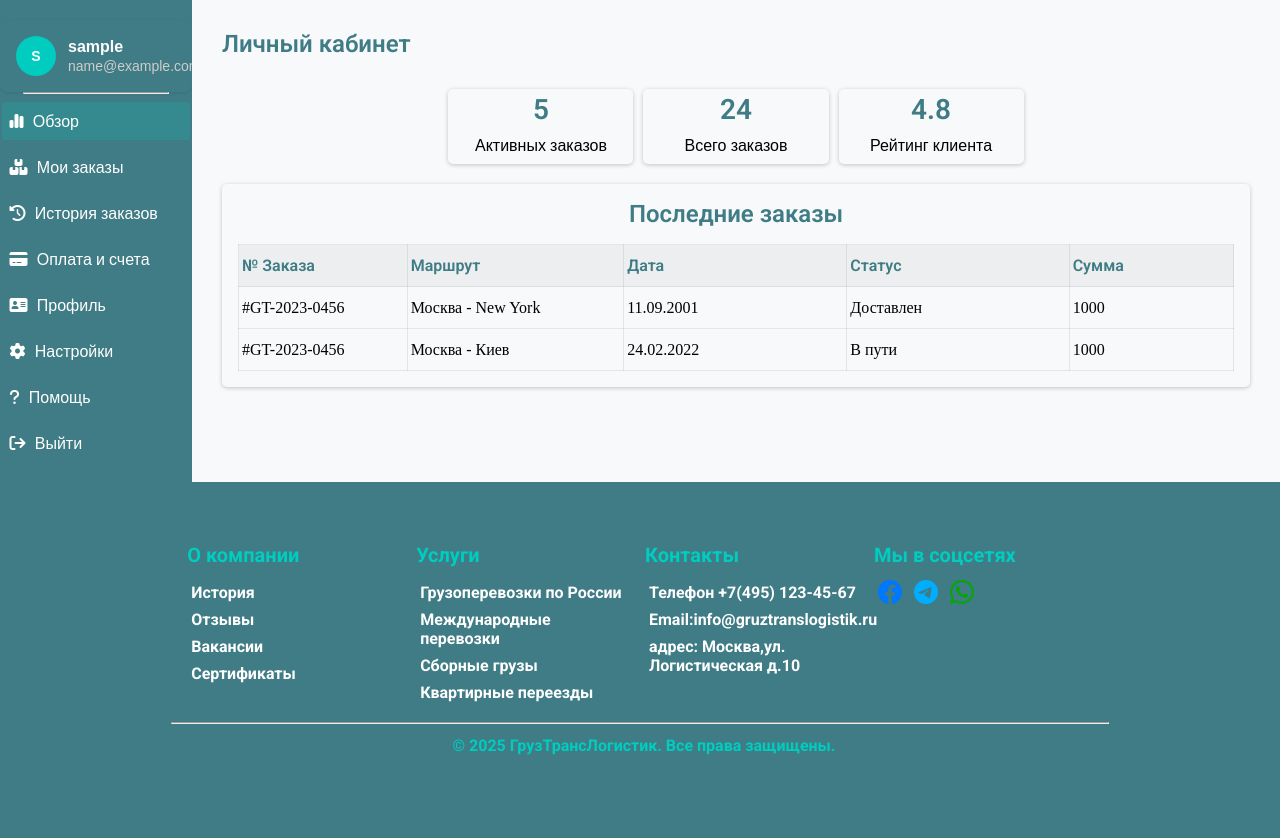
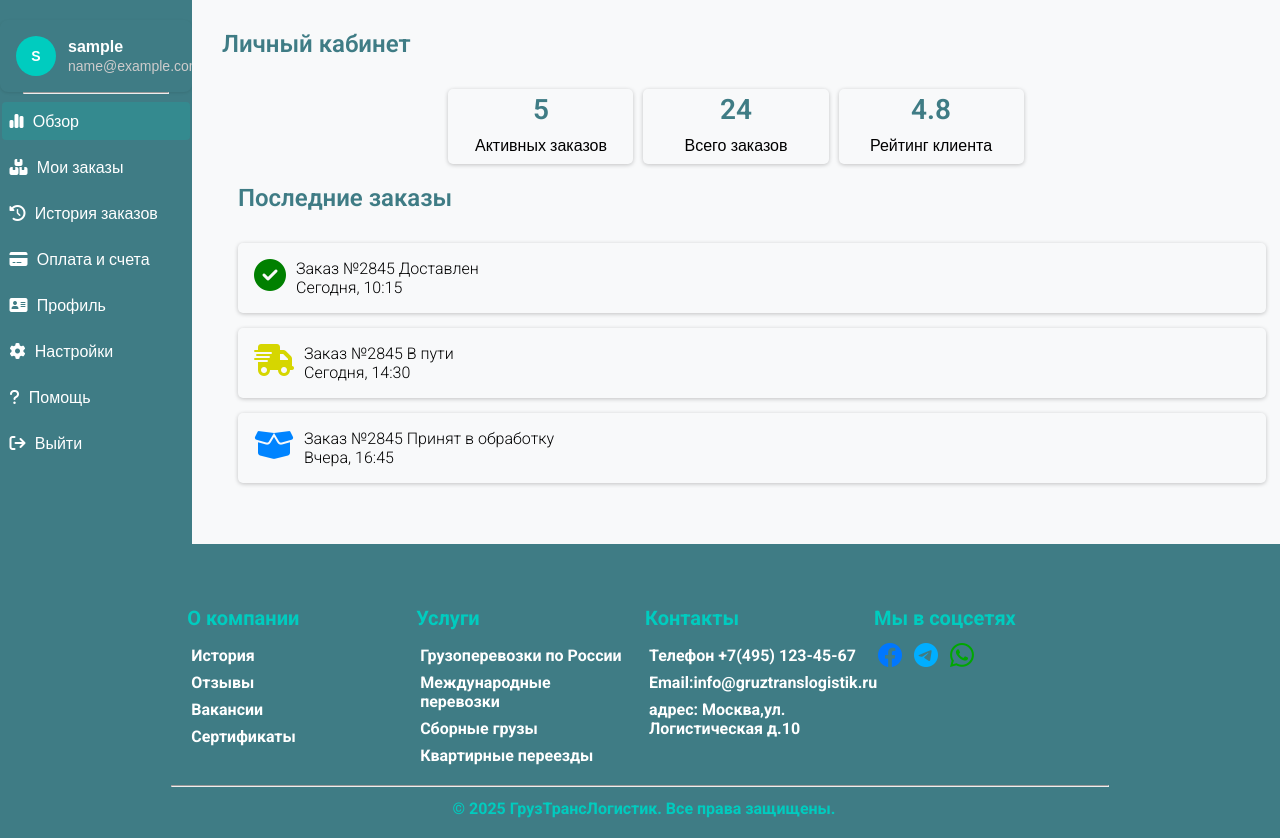
Before and after one commit to Minat02/TranzGruz, a PHP site: page /account.php in a window 1280 px wide. Shown: the part 108-946 px from the top of the page. Before the commit the page ends 863 px from the top, so only its background shows below. Run offline with PHP 8.4, Linux system fonts and the light colour scheme; the visitor is signed in with stand-in values (Sample User, id 1).

Commit message:
update overview

```diff
--- a/account.php
+++ b/account.php
@@ -6,22 +6,8 @@ if (!isset($_SESSION['logged_in']) || !$_SESSION['logged_in']) {
     exit();
 }
 
-
-function getInitials($name)
-{
-    $names = explode(' ', $name);
-    $initials = '';
-    foreach ($names as $n) {
-        $initials .= strtoupper(substr($n, 0, 1));
-    }
-    return $initials;
-}
-
 $username = $_SESSION['username'];
 $initials = getInitials($username);
-
-// var_dump($_SESSION);
-// exit();
 ?>
 
 <section class="account-container">
@@ -73,42 +59,83 @@ $initials = getInitials($username);
             <div class="table">
                 <h2 class="account-table-header">Последние заказы</h2>
                 <div class="account-table">
-                    <table class="iksweb">
-                        <tr>
-                            <th>№ Заказа</th>
-                            <th>Маршрут</th>
-                            <th>Дата</th>
-                            <th>Статус</th>
-                            <th>Сумма</th>
-                        </tr>
-                        <tr>
-                            <td>#GT-2023-0456</td>
-                            <td>Москва - New York</td>
-                            <td>11.09.2001</td>
-                            <td>Доставлен</td>
-                            <td>1000</td>
-                        </tr>
-                        <tr>
-                            <td>#GT-2023-0456</td>
-                            <td>Москва - Киев</td>
-                            <td>24.02.2022</td>
-                            <td>В пути</td>
-                            <td>1000</td>
-                        </tr>
-                    </table>
+                    <div class="account-table-cart">
+                        <i class="fa-solid fa-circle-check"></i>
+                        <p>
+                            Заказ №2845 Доставлен<br>
+                            Сегодня, 10:15
+                        </p>
+                    </div>
+                    <div class="account-table-cart">
+                        <i class="fa-solid fa-truck-fast"></i>
+                        <p>
+                            Заказ №2845 В пути<br>
+                            Сегодня, 14:30
+                        </p>
+                    </div>
+                    <div class="account-table-cart">
+                        <i class="fa-solid fa-box-open"></i>
+                        <p>
+                            Заказ №2845 Принят в обработку<br>
+                            Вчера, 16:45
+                        </p>
+                    </div>
                 </div>
             </div>
         </div>
+
         <div class="tab-content" id="orders">
-            0
+            <h1 class="account-main-header">Личный кабинет</h1>
         </div>
+
         <div class="tab-content" id="history">
-            1
+            <h1 class="account-main-header">Личный кабинет</h1>
+            <h2 class="history-inscription">История заказов</h2>
+            <table class="iksweb">
+		<tr>
+			<td></td>
+			<td></td>
+			<td></td>
+			<td></td>
+			<td></td>
+		</tr>
+		<tr>
+			<td></td>
+			<td></td>
+			<td></td>
+			<td></td>
+			<td></td>
+		</tr>
+		<tr>
+			<td></td>
+			<td></td>
+			<td></td>
+			<td></td>
+			<td></td>
+		</tr>
+		<tr>
+			<td></td>
+			<td></td>
+			<td></td>
+			<td></td>
+			<td></td>
+		</tr>
+		<tr>
+			<td></td>
+			<td></td>
+			<td></td>
+			<td></td>
+			<td></td>
+		</tr>
+</table>
         </div>
+
         <div class="tab-content" id="payment">
-            2
+            <h1 class="account-main-header">Личный кабинет</h1>
         </div>
+
         <div class="tab-content" id="profile">
+            <h1 class="account-main-header">Личный кабинет</h1>
             <div class="setting">
                 <h2 class="profile-header">Настройки профиля</h2>
                 <div class="profile-main">
@@ -130,11 +157,13 @@ $initials = getInitials($username);
                 <button class="profile-button">Сохранить изминения</button>
             </div>
         </div>
+
         <div class="tab-content" id="settings">
-            4
+            <h1 class="account-main-header">Личный кабинет</h1>
         </div>
+
         <div class="tab-content" id="help">
-            5
+            <h1 class="account-main-header">Личный кабинет</h1>
         </div>
 </section>
 <?php
--- a/assets/css/style.css
+++ b/assets/css/style.css
@@ -3,7 +3,8 @@
     padding: 0;
 }
 
-html, body {
+html,
+body {
     height: 100%;
 }
 
@@ -582,8 +583,7 @@ aside {
 
 .account-table-header {
     color: #3F7C85;
-    text-align: center;
-    padding-top: 1rem;
+    padding:0 1rem 0 1rem;
     margin-top: 2%;
     font-family: "Roboto", sans-serif;
     font-optical-sizing: auto;
@@ -593,46 +593,43 @@ aside {
         "wdth" 100;
 }
 
-.table {
+.account-table-cart {
+    width: 100%;
+    margin: 15px auto 15px auto;
+    display: flex;
+    justify-content: start;
+    gap: 10px;
+    padding: 1rem;
     box-shadow: 0 1px 4px rgba(0, 0, 0, 0.219);
     border-radius: 5px;
+}
+
+.account-table-cart p {
+    font-family: "Roboto", sans-serif;
+    font-optical-sizing: auto;
+    font-weight: 350;
+    font-style: normal;
+    font-variation-settings:
+        "wdth" 100;
 }
 
 .account-table {
     padding: 1rem;
 }
 
-table.iksweb {
-    width: 100%;
-    border-collapse: collapse;
-    border-spacing: 0;
-    height: auto;
+.fa-solid.fa-circle-check {
+    color: green;
+    font-size: 2rem;
 }
 
-table.iksweb,
-table.iksweb td,
-table.iksweb th {
-    border: 1px solid #5959591e;
+.fa-solid.fa-truck-fast {
+    color: rgb(214, 214, 0);
+    font-size: 2rem;
 }
 
-table.iksweb td,
-table.iksweb th {
-    padding: 3px;
-    width: 30px;
-    height: 35px;
-}
-
-table.iksweb th {
-    background: #2222220c;
-    color: #3F7C85;
-    text-align: left;
-    font-weight: normal;
-    font-family: "Roboto", sans-serif;
-    font-optical-sizing: auto;
-    font-weight: 600;
-    font-style: normal;
-    font-variation-settings:
-        "wdth" 100;
+.fa-solid.fa-box-open {
+    color: rgb(0, 132, 255);
+    font-size: 2rem;
 }
 
 .tab-content {
@@ -738,3 +735,36 @@ textarea {
     font-variation-settings:
         "wdth" 100;
 }
+
+table.iksweb{
+    padding: 0 1rem 0 0;
+	width: 100%;
+	border-collapse:collapse;
+	border-spacing:0;
+	height: auto;
+}
+table.iksweb,table.iksweb td, table.iksweb th {
+	border: 1px solid #595959;
+}
+table.iksweb td,table.iksweb th {
+	padding: 3px;
+	width: 30px;
+	height: 35px;
+}
+table.iksweb th {
+	    background: #4e6982;
+	color: #fff;
+	font-weight: normal;
+}
+
+.history-inscription {
+        color: #3F7C85;
+    padding:0 1rem 0 1rem;
+    margin-top: 2%;
+    font-family: "Roboto", sans-serif;
+    font-optical-sizing: auto;
+    font-weight: 600;
+    font-style: normal;
+    font-variation-settings:
+        "wdth" 100;
+}
--- /dev/null
+++ b/include/functions.php
@@ -0,0 +1,12 @@
+<?php
+function getInitials($name)
+{
+    $names = explode(' ', $name);
+    $initials = '';
+    foreach ($names as $n) {
+        $initials .= strtoupper(substr($n, 0, 1));
+    }
+    return $initials;
+}
+
+?>
--- a/include/header.php
+++ b/include/header.php
@@ -1,5 +1,6 @@
 <?php
 session_start();
+include ("functions.php");
 ?>
 <!DOCTYPE html>
 <html lang="ru">
```
